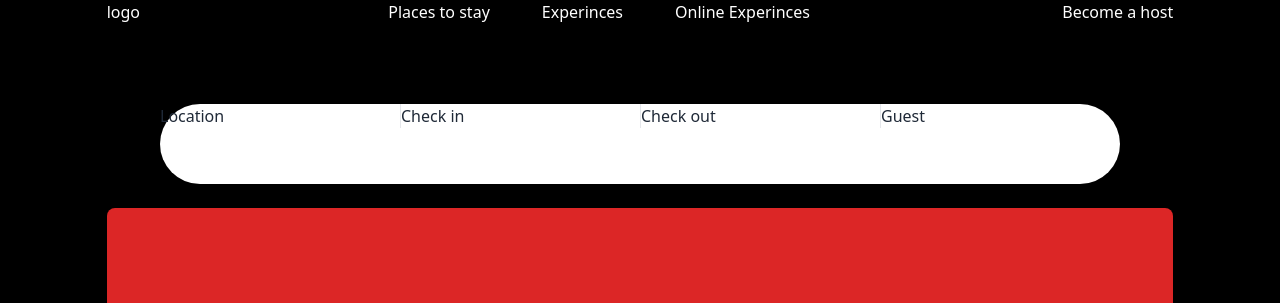
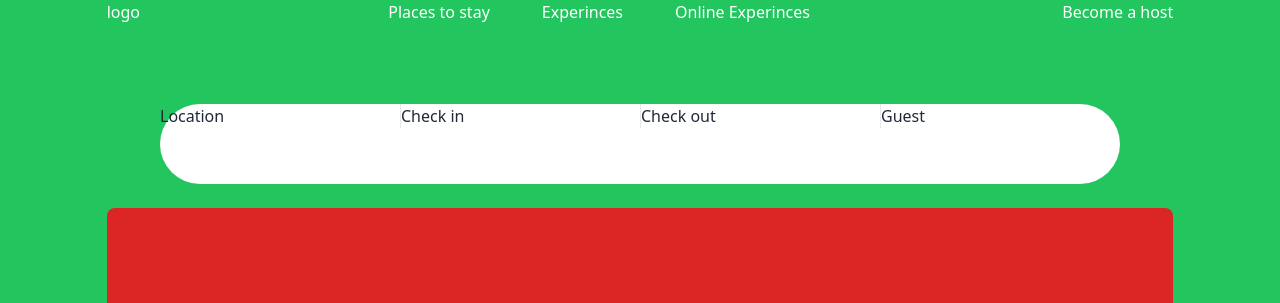
Before and after one commit to darkimpow/Deliverable-8-Airbnb-clone-, a plain HTML site: page index.html in a window 1280 px wide. Shown: the top 303 px of the page. Drawn offline with nearby package versions, Linux system fonts and the light colour scheme.

Commit message:
chnaged bg color to green

```diff
--- a/index.html
+++ b/index.html
@@ -4,7 +4,7 @@
         <link href="https://cdn.jsdelivr.net/npm/daisyui@2.42.1/dist/full.css" rel="stylesheet" type="text/css" />
         <script src="https://cdn.tailwindcss.com"></script>
      </head>
-     <body class="h-screen bg-black">
+     <body class="h-screen bg-green-500">
         <div class="mx-auto w-10/12">
             <header class= "h-20 text-white hover-slate-400 flex justify-between">
                 <div>
```
